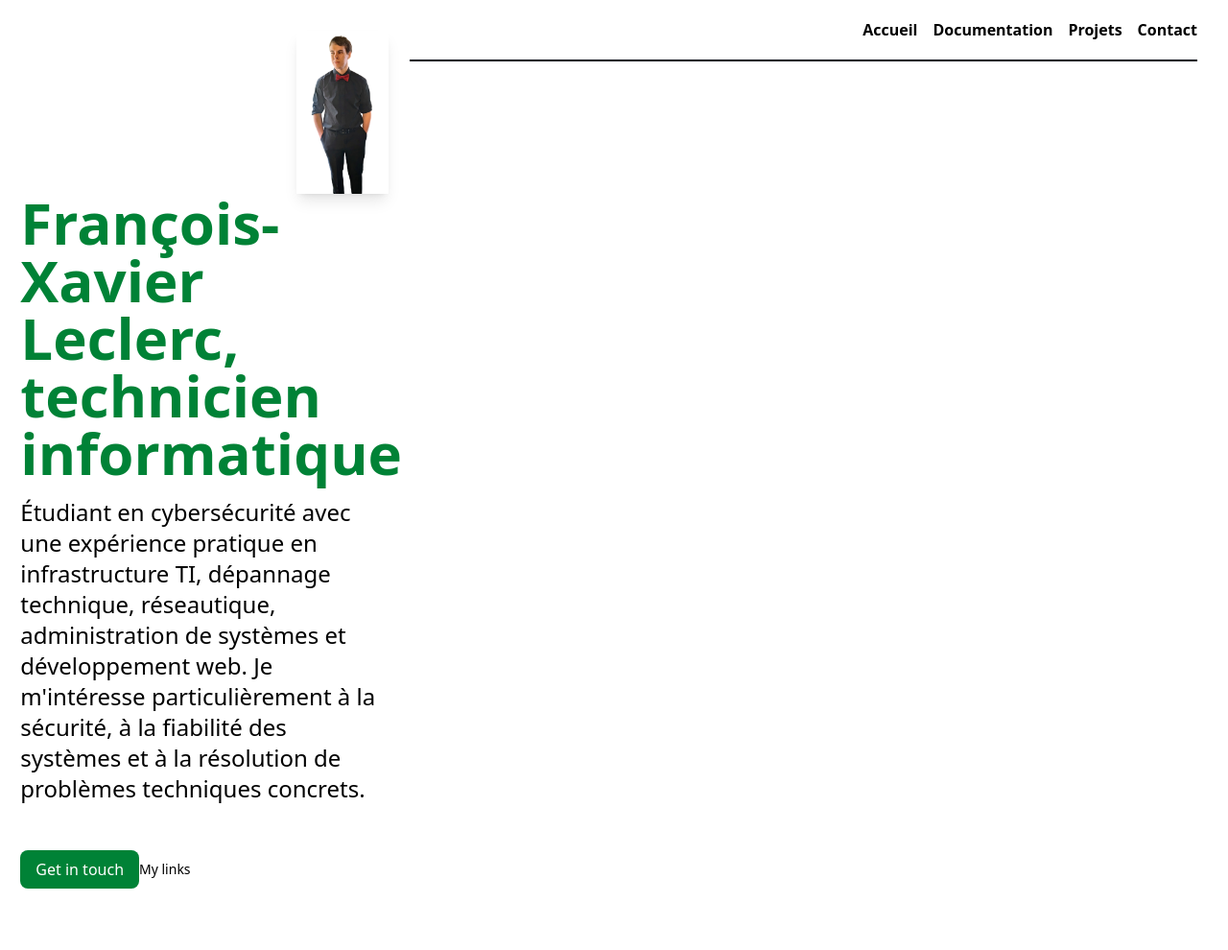
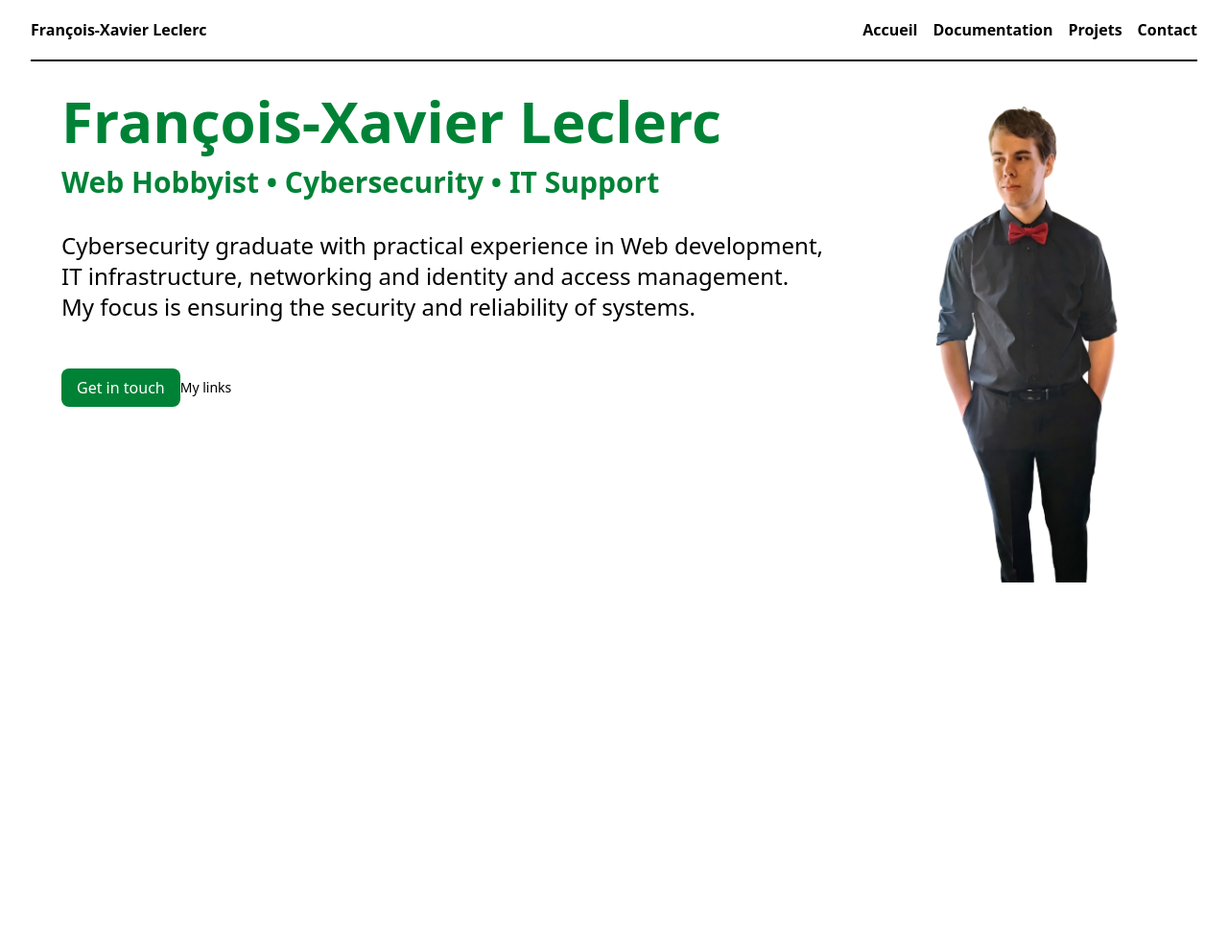
Before and after one commit to Jimpie1043/FX-Portfolio, a Django app: page / in a window 1280 px wide. Shown: the whole page at 96% size. After the commit the page ends 607 px from the top, so only its background shows below. Run offline with Django 5.2, Linux system fonts and the light colour scheme; style sheets or scripts are compiled from the project's sources.

Commit message:
Updated subtitle/description; Removed white background.

```diff
--- a/pages/templates/home.html
+++ b/pages/templates/home.html
@@ -4,7 +4,6 @@
 {% block content %}
   <!-- HERO SECTION -->
   <div class="section-wrapper bg-white text-black dark:bg-[#16161b] dark:text-white">
-    <div class="absolute top-0 left-0 w-1/3 bg-white">
       <div class="section pt-2 md:pt-8">
 
         <!-- HERO CONTENT -->
@@ -14,20 +13,23 @@
           <img
             src="{% static 'images/side-profile-no-bg.png' %}"
             alt="François-Xavier Leclerc"
-            class="float-right w-1/4 ml-0 md:ml-8 shadow-lg select-none"
+            class="float-right w-1/4 ml-0 md:ml-8 select-none"
           />
           <!-- END PROFILE IMAGE -->
 
           <!-- TITLE AND DESCRIPTION -->
           <h1 class="mb-1 md:mb-4 text-xl md:text-6xl font-bold text-green-700">
-            François-Xavier Leclerc, technicien informatique
+            François-Xavier Leclerc
           </h1>
 
+          <h2 class="mb-4 md:mb-8 text-lg md:text-3xl font-semibold text-green-700">
+            Web Hobbyist • Cybersecurity • IT Support
+          </h2>
+
           <h2 class="md:mb-12 text-xs md:text-2xl">
-            Étudiant en cybersécurité avec une expérience pratique
-            en infrastructure TI, dépannage technique, réseautique, administration de systèmes
-            et développement web. Je m'intéresse particulièrement à la sécurité, à la fiabilité
-            des systèmes et à la résolution de problèmes techniques concrets.
+            Cybersecurity graduate with practical experience in Web development, IT infrastructure,
+            networking and identity and access management. My focus is
+            ensuring the security and reliability of systems.
           </h2>
           <!-- END TITLE AND DESCRIPTION -->
 
@@ -56,7 +58,6 @@
         <!-- END HERO CONTENT -->
 
       </div>
-    </div>
   </div>
   <!-- END HERO SECTION -->
 
```
